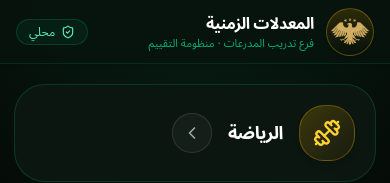
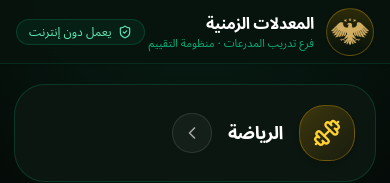
Before and after one commit to yusualhashash/armored-training, a Next.js app: page / in a window 390 px wide. Shown: the top 183 px of the page. Built offline with nearby package versions, Linux system fonts and the light colour scheme.

Commit message:
refactor: remove redundant local label from connectivity indicator in AppShell component

```diff
--- a/components/app/app-shell.tsx
+++ b/components/app/app-shell.tsx
@@ -186,8 +186,7 @@ export function AppShell() {
               {(!currentSection || activeView === 'history' || activeView === 'favorites' || activeView === 'guide') && (
                 <div className="flex items-center gap-1.5 rounded-full border border-emerald-500/20 bg-emerald-500/[0.08] px-3 py-1 text-xs text-emerald-300">
                   <ShieldCheck className="size-3.5" aria-hidden="true" />
-                  <span className="font-medium hidden sm:inline">يعمل دون إنترنت</span>
-                  <span className="font-medium sm:hidden">محلي</span>
+                  <span className="font-medium">يعمل دون إنترنت</span>
                 </div>
               )}
             </div>
```
